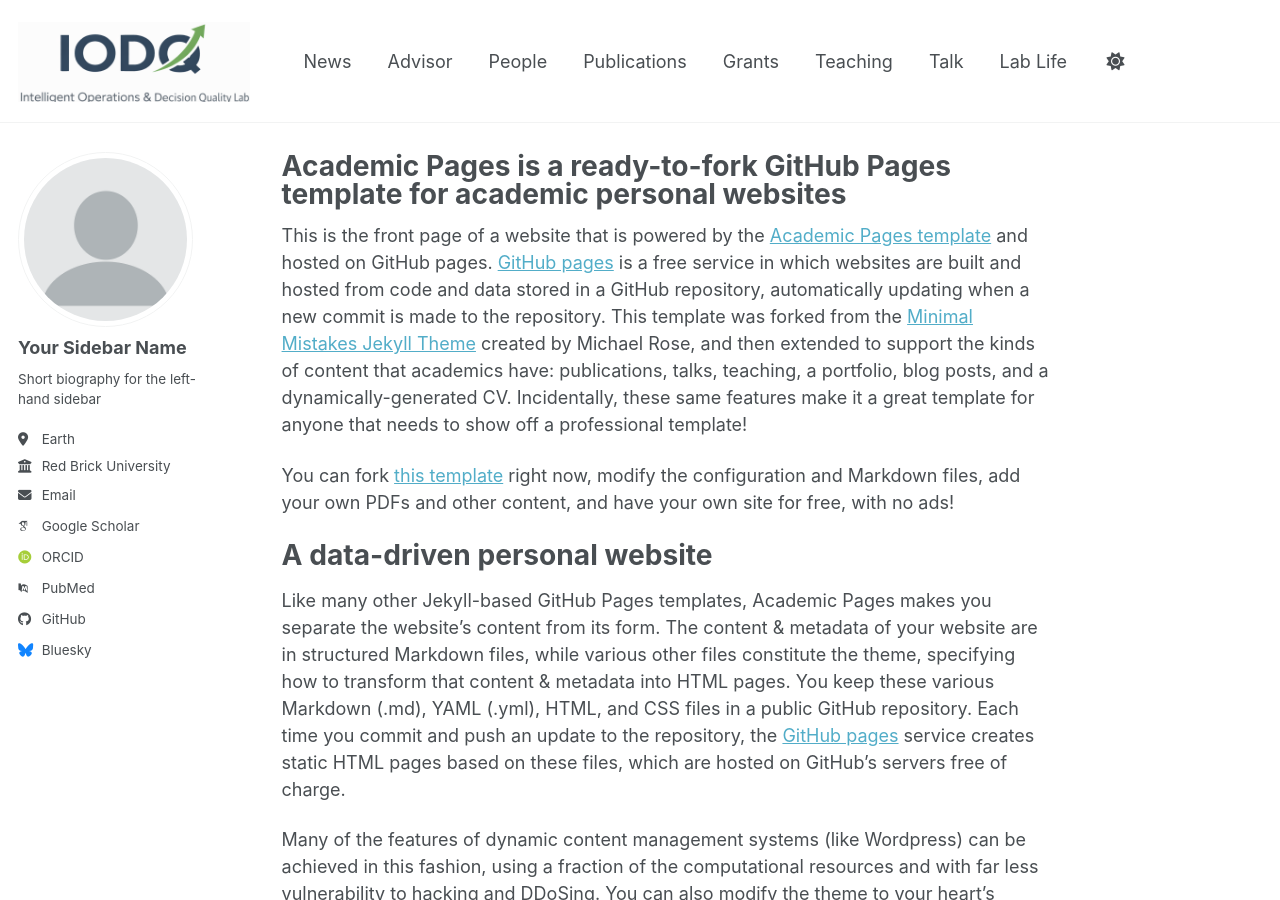
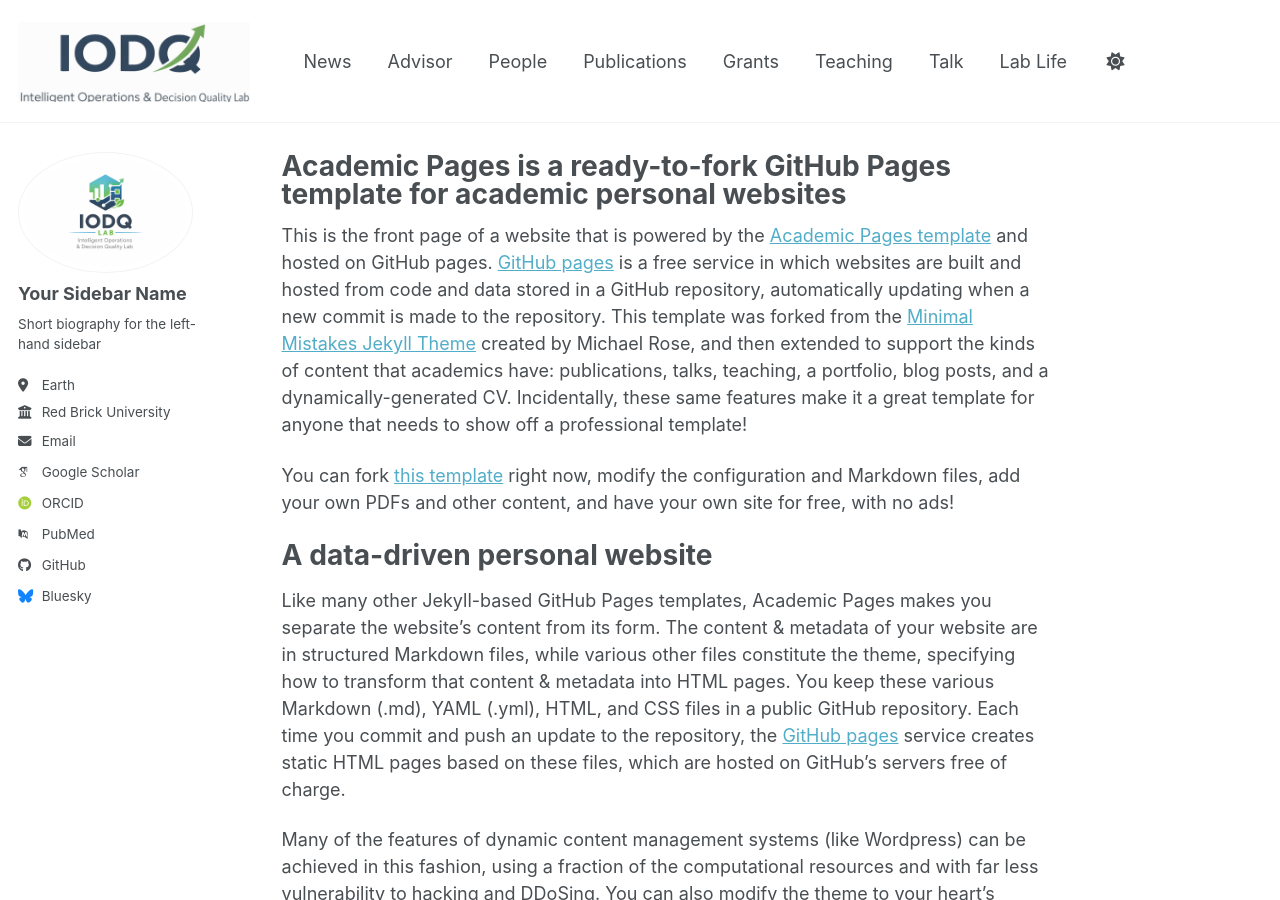
Before and after one commit to kbhuang188/kbhuang188.github.io, a Jekyll site: the page built from _pages/about.md, in a window 1280 px wide and 900 px high. Built offline with Jekyll 4.4.1, drawn with Linux system fonts in a browser that asks for light colours; some web fonts are replaced; a script bundle is joined from its source files by our own code; library files that are not in the unit come from our copies.

Commit message:
Update _config.yml

```diff
--- a/_config.yml
+++ b/_config.yml
@@ -23,7 +23,7 @@ repository               : "academicpages/academicpages.github.io"
 #               Additional customization can be done by editing /_includes/author-profile.html
 author:
   # Biographic information
-  avatar           : "profile.png"
+  avatar           : "IODQ-1.png"
   name             : "Your Sidebar Name"
   pronouns         : # example: "she/her"
   bio              : "Short biography for the left-hand sidebar"
```
